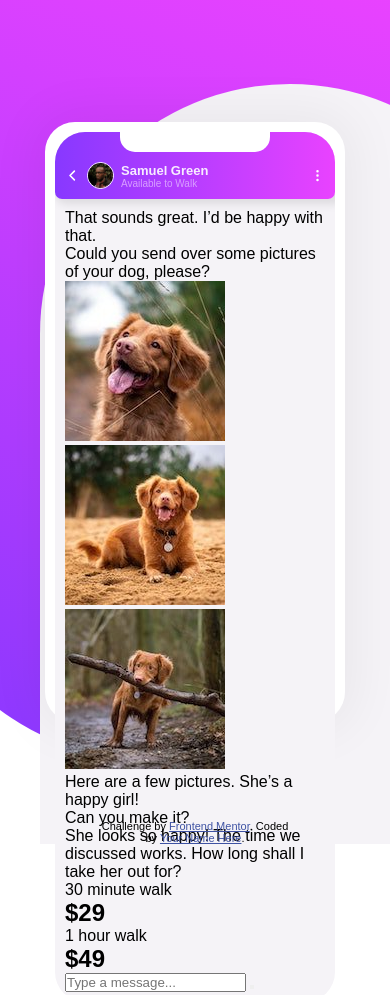
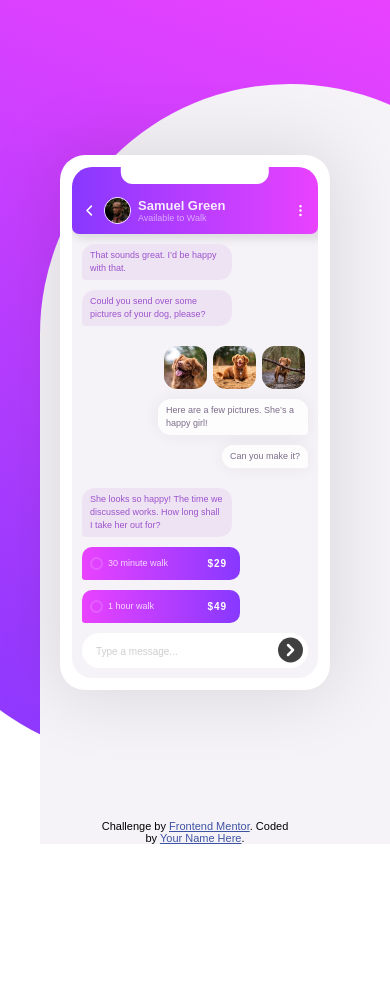
Before and after one commit to K4UNG/project-6-chat-app-illustration, a plain HTML site: page index.html in a window 390 px wide. Shown: the top 995 px of the page. After the commit the page ends 844 px from the top, so only its background shows below. Drawn offline with Linux system fonts and the light colour scheme.

Commit message:
finish phone

```diff
--- a/index.html
+++ b/index.html
@@ -56,20 +56,28 @@
           <div class="receive">
             <p class="msg-r">She looks so happy! The time we discussed works. How long shall I take her out for?</p>
             <div class="check">
-              <span class="cricle"></span>
-              <p class="time">30 minute walk</p>
+              <div class="check-r">
+                <span class="circle"></span>
+                <p class="time">30 minute walk</p>
+              </div>
               <h2 class="price">$29</h2>
             </div>
             <div class="check">
-              <span class="cricle"></span>
-              <p class="time">1 hour walk</p>
+              <div class="check-r">
+                <span class="circle"></span>
+                <p class="time">1 hour walk</p>
+              </div>
               <h2 class="price">$49</h2>
             </div>
           </div>
 
           <div class="msg">
             <input type="text" placeholder="Type a message...">
-            <button></button>
+            <button>
+              <svg xmlns="http://www.w3.org/2000/svg" class="h-5 w-5" viewBox="0 0 20 20" fill="currentColor">
+                <path fill-rule="evenodd" d="M7.293 14.707a1 1 0 010-1.414L10.586 10 7.293 6.707a1 1 0 011.414-1.414l4 4a1 1 0 010 1.414l-4 4a1 1 0 01-1.414 0z" clip-rule="evenodd" />
+              </svg>
+            </button>
           </div>
         </div>
       </div>
--- a/styles.css
+++ b/styles.css
@@ -14,7 +14,7 @@
 
 :root {
     /* text */
-    --pale-violet: hsl(276, 100%, 81%);
+    --pale-violet: hsl(276, 93%, 83%);
     --moderate-violet: hsl(276, 55%, 52%);
     --desaturated-dark-violet: hsl(271, 15%, 43%);
     --grayish-blue: hsl(206, 6%, 79%);
@@ -37,7 +37,6 @@
     margin: 0;
     padding: 0;
     box-sizing: border-box;
-    font-family: 'Rubik', sans-serif;
 }
 
 body {
@@ -46,6 +45,7 @@ body {
     display: flex;
     justify-content: center;
     align-items: center;
+    font-family: 'Rubik', sans-serif;
 }
 
 .text {
@@ -77,16 +77,15 @@ body {
 }
 
 .main {
-    width: 300px;
-    height: 600px;
+    width: 270px;
     background-color: white;
-    box-shadow: 0 0 50px 10px rgba(0,0,0,.05);
-    border-radius: 30px;
-    padding: 10px;
+    box-shadow: 0 0 70px 10px rgba(0,0,0,.1);
+    border-radius: 25px;
+    padding: 12px;
 }
 
 .app {
-    border-radius: 30px;
+    border-radius: 20px;
     background-color: var(--app-bg);
     overflow: hidden;
 }
@@ -103,15 +102,15 @@ body {
 }
 
 .notch {
-    height: 20px;
-    width: 150px;
+    height: 17px;
+    width: 60%;
     background-color: white;
     position: absolute;
     top: 0;
     right: 50%;
     transform: translateX(50%);
-    border-bottom-right-radius: 15px;
-    border-bottom-left-radius: 15px;
+    border-bottom-right-radius: 12px;
+    border-bottom-left-radius: 12px;
 }
 
 .h-6 {
@@ -152,9 +151,132 @@ body {
 
 .name span {
     color: var(--pale-violet);
-    font-size: 10px;
+    font-size: 9px;
 }
 
 .conv {
-    padding: 10px;
+    padding: 0 10px 10px;
 }
+
+.imgs {
+    display: flex;
+    align-items: center;
+    justify-content: flex-end;
+}
+
+.imgs img {
+    width: 43px;
+    border-radius: 13px;
+    margin: 0 3px;
+}
+
+.msg-r,
+.msg-s {
+    max-width: 150px;
+    margin: 10px 0;
+    border-radius: 13px;
+    padding: 5px 8px;
+    font-size: 9px;
+    line-height: 13px;
+    font-weight: 400;
+    opacity: .9;
+    width: fit-content;
+}
+
+.send {
+    width: max-content;
+    margin: 20px 0;
+    margin-left: auto;
+}
+
+.msg-r {
+    border-bottom-left-radius: 4px;
+    background-color: hsl(280, 43%, 92%);
+    color: var(--moderate-violet);
+}
+
+.msg-s {
+    background-color: white;
+    color: var(--desaturated-dark-violet);
+    border-bottom-right-radius: 4px;
+    box-shadow: 0 0 20px 3px rgba(0,0,0,.05);
+    margin-right: 0;
+    margin-left: auto;
+}
+
+.check {
+    background-image: linear-gradient(to left, var(--gradient-violet), var(--gradient-magenta));
+    width: 70%;
+    margin: 10px 0;
+    color: white;
+    display: flex;
+    justify-content: space-between;
+    align-items: center;
+    padding: 10px 13px 10px 8px;
+    border-radius: 10px;
+    border-bottom-left-radius: 3px;
+}
+
+.time {
+    font-size: 9px;
+    color: rgba(255, 255, 255, 0.8);
+}
+
+.check-r {
+    display: flex;
+    align-items: center;
+}
+
+.circle {
+    display: inline-block;
+    width: 13px;
+    height: 13px;
+    border: 2px solid rgba(255, 255, 255, 0.15);
+    border-radius: 50%;
+    margin-right: 5px;
+}
+
+.price {
+    font-size: 10px;
+    font-weight: 800;
+    letter-spacing: 1px;
+}
+
+.msg {
+    position: relative;
+}
+
+.msg input {
+    width: 100%;
+    border-radius: 20px;
+    background-color: white;
+    border: none;
+    padding: 10px 14px;
+    padding-right: 35px;
+    outline: none;
+    color: var(--desaturated-dark-violet);
+}
+
+.msg input:focus {
+    border: 1px solid var(--pale-violet);
+}
+
+.msg input::placeholder {
+    font-family: inherit;
+    font-size: 10px;
+    opacity: .35;
+}
+
+.msg button {
+    color: white;
+    width: 25px;
+    height: 25px;
+    border: none;
+    border-radius: 50%;
+    background-color: rgba(0,0,0,.75);
+    position: absolute;
+    right: 5px;
+    top: 50%;
+    transform: translateY(-50%);
+    cursor: pointer;
+}
```
